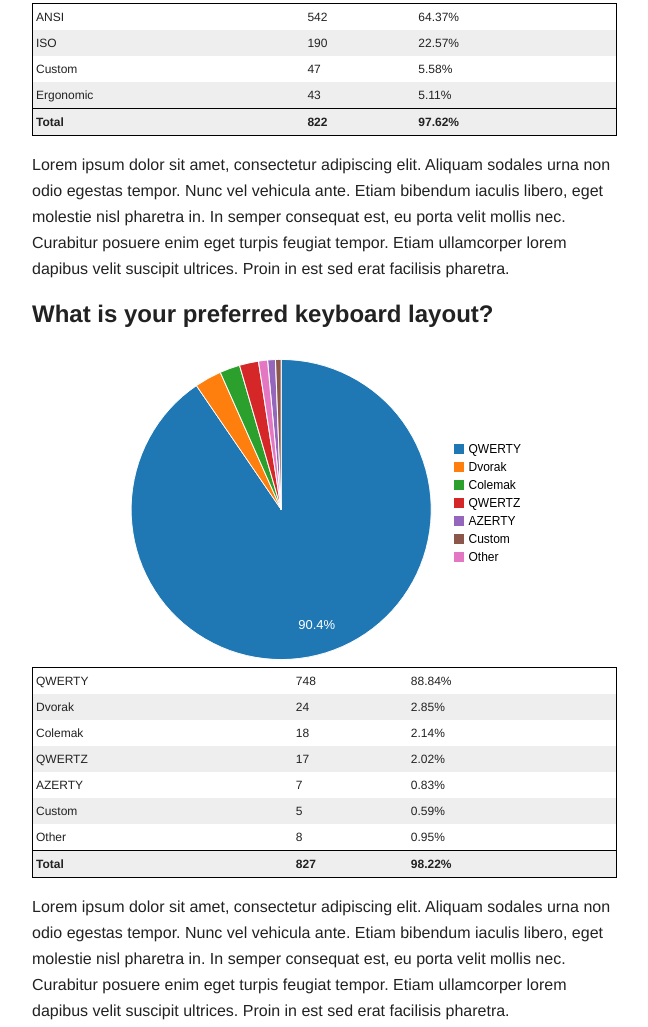
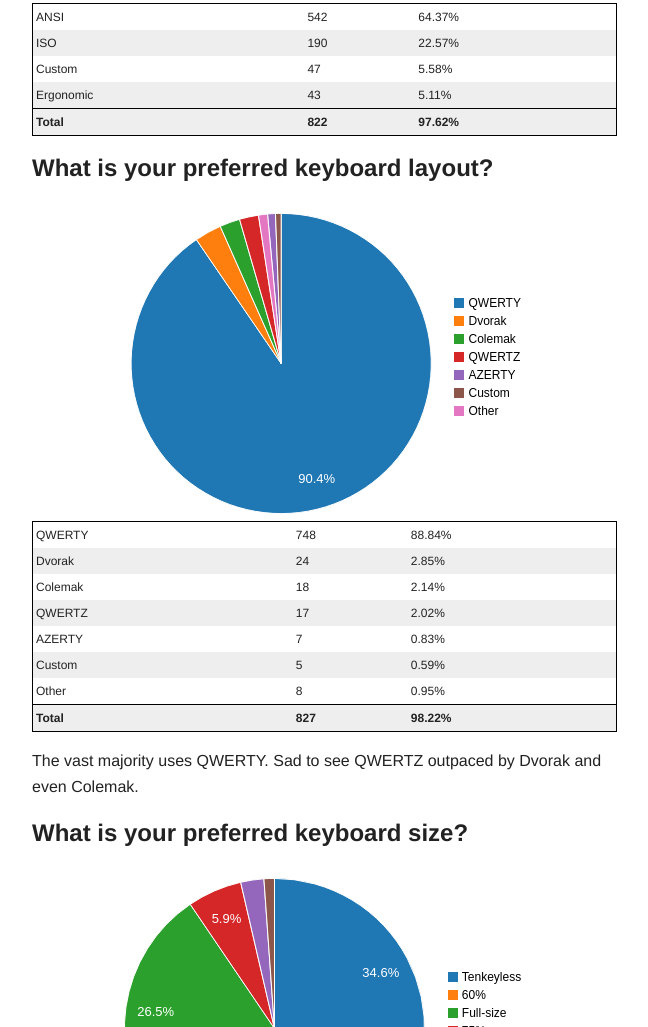
Before and after one commit to wlhlm/rmk-march-2015-survey, a plain HTML site: page kb.html in a window 1280 px wide. Shown: the part 597-1624 px from the top of the page, without its empty margins (95-743 px from the left). Drawn offline with nearby package versions, Linux system fonts and the light colour scheme.

Commit message:
Preferred Keyboard: Remove placeholder text. Oops.

```diff
--- a/kb.html
+++ b/kb.html
@@ -40,12 +40,11 @@
                     <section>
                         <h2>What is your preferred base keyboard layout?</h2>
 						<div id="base"></div>
-                        <p>Lorem ipsum dolor sit amet, consectetur adipiscing elit. Aliquam sodales urna non odio egestas tempor. Nunc vel vehicula ante. Etiam bibendum iaculis libero, eget molestie nisl pharetra in. In semper consequat est, eu porta velit mollis nec. Curabitur posuere enim eget turpis feugiat tempor. Etiam ullamcorper lorem dapibus velit suscipit ultrices. Proin in est sed erat facilisis pharetra.</p>
                     </section>
                     <section>
 						<h2>What is your preferred keyboard layout?</h2>
 						<div id="layout"></div>
-                        <p>Lorem ipsum dolor sit amet, consectetur adipiscing elit. Aliquam sodales urna non odio egestas tempor. Nunc vel vehicula ante. Etiam bibendum iaculis libero, eget molestie nisl pharetra in. In semper consequat est, eu porta velit mollis nec. Curabitur posuere enim eget turpis feugiat tempor. Etiam ullamcorper lorem dapibus velit suscipit ultrices. Proin in est sed erat facilisis pharetra.</p>
+						<p>The vast majority uses QWERTY. Sad to see QWERTZ outpaced by Dvorak and even Colemak.</p>
                     </section>
                     <section>
 						<h2>What is your preferred keyboard size?</h2>
```
